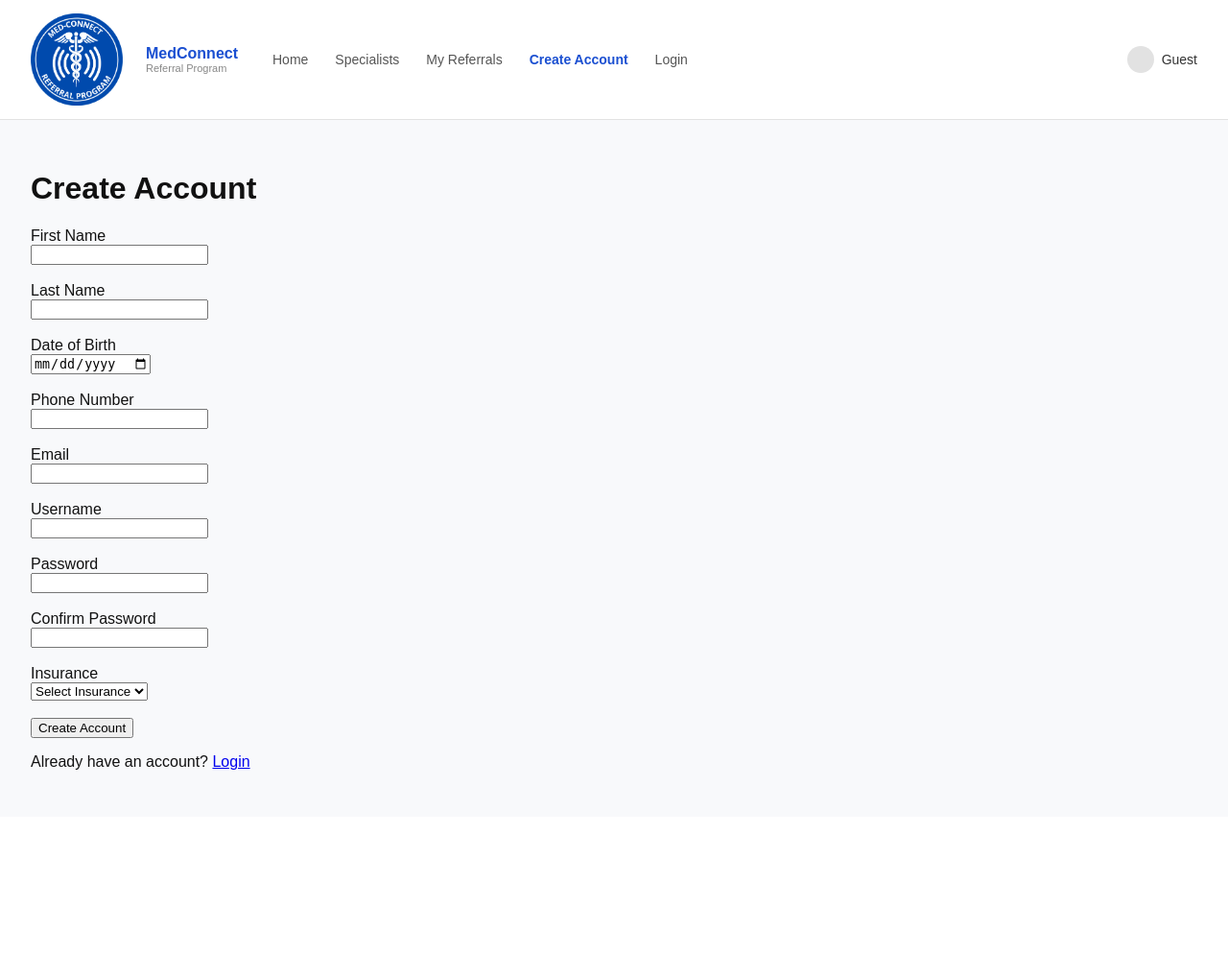
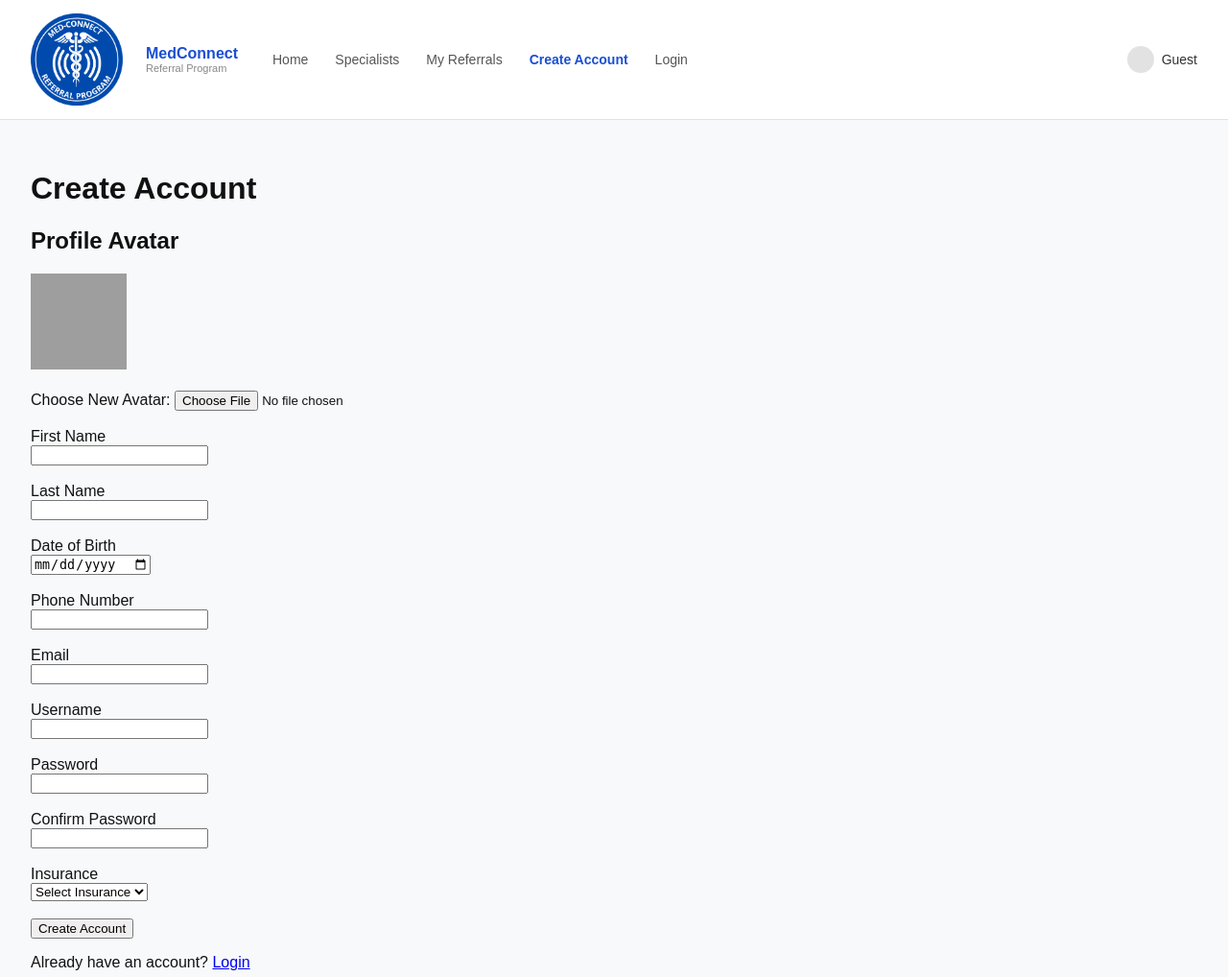
Before and after one commit to Diegoffp/Medical-Referral-System, a Django app: page /create_account/ in a window 1280 px wide. Shown: the top 1018 px of the page at 96% size. Before the commit the page ends 802 px from the top, so only its background shows below. Run offline with Django 5.2, Linux system fonts and the light colour scheme; data that the repository does not hold is empty; grey boxes are pictures that could not be loaded.

Commit message:
Avatar Profile Image
Added an avatar profile image to the create account page.

```diff
--- a/core/templates/core/create_account.html
+++ b/core/templates/core/create_account.html
@@ -10,6 +10,12 @@
 
     <form method="post">
         {% csrf_token %}
+
+        <h2>Profile Avatar</h2>
+
+        <img id="avatarPreview" src="images/default_avatar.png" alt="Profile_Avatar" width="100" height="100"><br><br>
+        <label for="avatar">Choose New Avatar:</label>
+        <input type="file" id="avatar" name="avatar" accept="image/*"><br><br>
 
         <label for="first_name">First Name</label><br>
         <input type="text" id="first_name" name="first_name" required>
```
